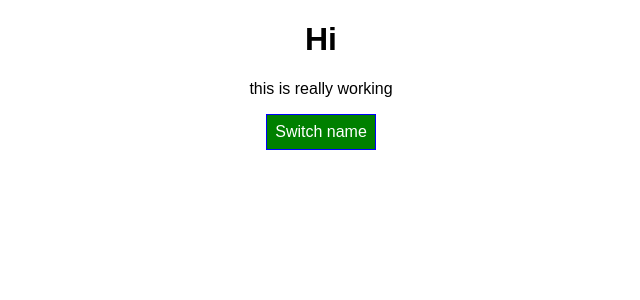
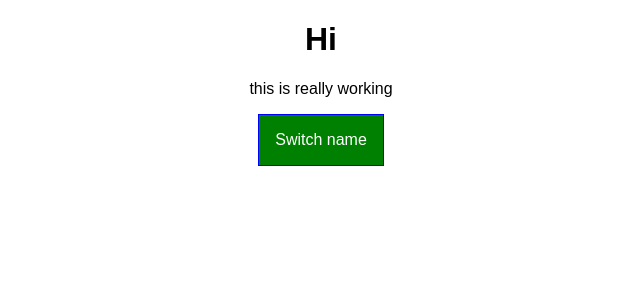
Before and after one commit to venetastefanova/react-the-complete-guide, a React app: page / in a window 1280 px wide. Shown: the top 300 px of the page, without its empty margins (319-959 px from the left). Built offline with nearby package versions, Linux system fonts and the light colour scheme.

Commit message:
adding pseudo classes

```diff
--- a/src/App.css
+++ b/src/App.css
@@ -7,3 +7,26 @@
 .bold{
   font-weight: bold;
 }
+
+.App button{
+   border:1px solid blue;
+   padding:16px;
+   background-color:green;
+   font:inherit;
+   color:white;
+}
+
+.App button:hover{
+  background-color:lightgreen;
+  color:black;
+  cursor: pointer;
+}
+
+.App button.Red{
+  background-color:red;
+}
+.App button.Red:hover{
+  background-color: salmon;
+  color:white;
+  cursor: pointer;
+}
--- a/src/App.js
+++ b/src/App.js
@@ -39,16 +39,10 @@
         this.setState({showsPersons : !doesShow}); // changes the state for this value
     }
   render() {
-    const inlineStyles={
-      backgroundColor: 'green',
-      color:'white',
-      font:'inherit',
-      border:'1px solid blue',
-      padding: "8px",
-      cursor:"pointer"
-    };
 
     let persons = null;
+    let btnClass = '';
+
     if(this.state.showsPersons){
         persons = (
           <div>
@@ -64,8 +58,8 @@
             }
            </div>
         );
+        btnClass = classes.Red;
 
-       inlineStyles.backgroundColor='red'; // changes the background color when show/hide persons
     }
     // apply classes dynamically
     let applyClasses = [];
@@ -83,7 +77,7 @@
         <h1>Hi</h1>
         <p className={applyClasses.join(" ")} >this is really working </p>
         <button
-            style={inlineStyles}
+            className={btnClass}
             onClick={this.togglePersonsHandler}>Switch name</button>
         {/* rendering the same "the javascript way"; creating a variable and putting the jsx there
         then just printing the value 'persons" down */}
```
